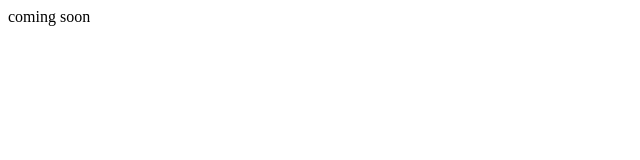
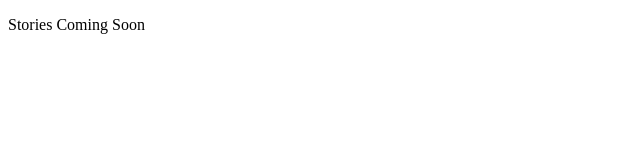
Before and after one commit to COANews/COANews.github.io, a plain HTML site: page index.html in a window 1280 px wide. Shown: the whole page, without its empty margins (0-640 px from the left). Drawn offline with Linux system fonts and the light colour scheme.

Commit message:
Update index.html

```diff
--- a/index.html
+++ b/index.html
@@ -1,2 +1,12 @@
-<p> coming soon </p>
-<link rel="icon" type="image/x-icon" href="https://github.com/COANews/COANews.github.io/blob/004c57bc1e17c13d7427ae522a7de74efd7a1d20/2wRp0n5M_400x400.jpg>
+<!DOCTYPE html>
+<html>
+<head>
+  <title>COA News</title>
+  <link rel="icon" type="image/x-icon" href="/images/favicon.ico">
+</head>
+<body>
+
+<p>Stories Coming Soon</p>
+
+</body>
+</html>
```
